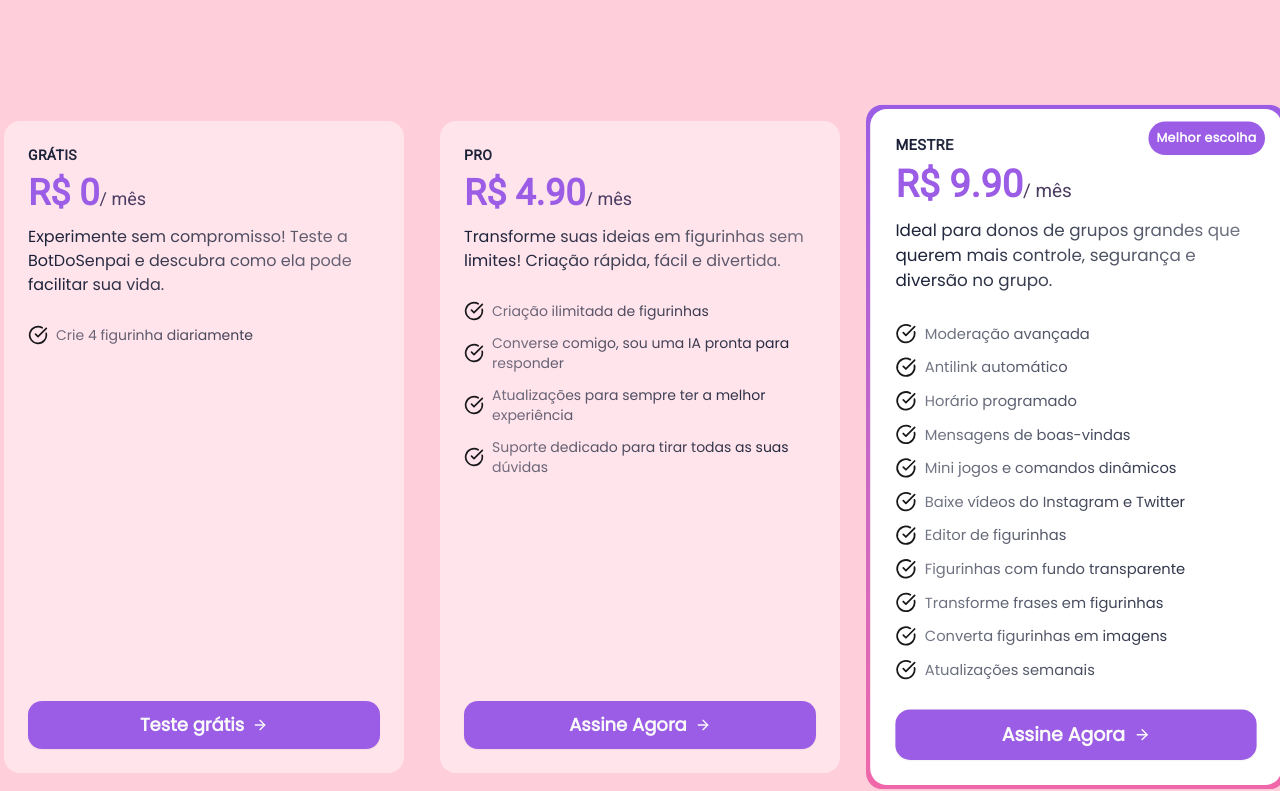
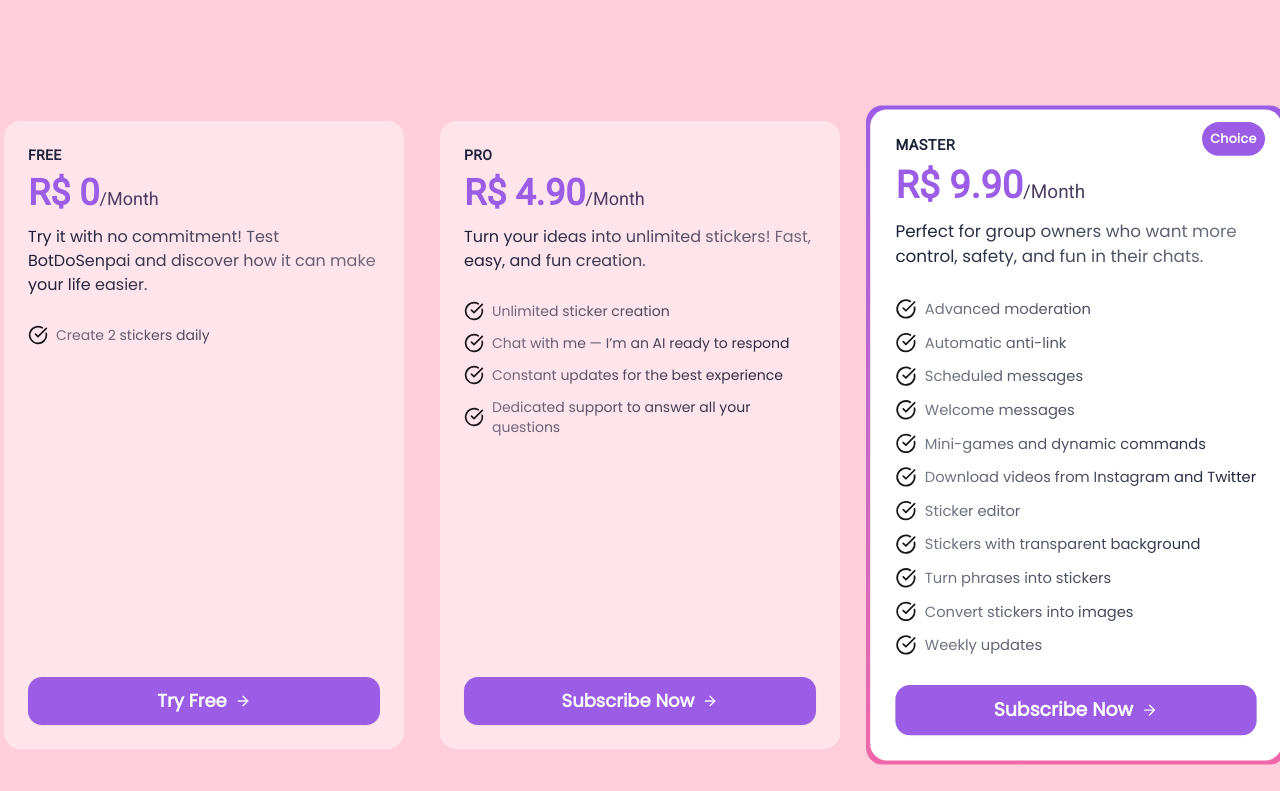
Before and after one commit to PedroMarques391/senpaiLP, a Next.js app: page /en in a window 1280 px wide. Shown: the part 2662-3453 px from the top of the page. Built offline with nearby package versions, Linux system fonts and the light colour scheme.

Commit message:
feat: add translations in Services.tsx.

```diff
--- a/messages/en.json
+++ b/messages/en.json
@@ -234,7 +234,7 @@
                 "service": "Free",
                 "description": "Try it with no commitment! Test BotDoSenpai and discover how it can make your life easier.",
                 "characteristics": [
-                    "Create 4 stickers daily"
+                    "Create 2 stickers daily"
                 ],
                 "textButton": "Try Free"
             },
@@ -266,7 +266,9 @@
                     "Weekly updates"
                 ],
                 "textButton": "Subscribe Now"
-            }
+            },
+            "bestOption": "Choice",
+            "month": "Month"
         }
     }
 }
--- a/messages/pt.json
+++ b/messages/pt.json
@@ -235,7 +235,7 @@
                 "service": "Grátis",
                 "description": "Experimente sem compromisso! Teste a BotDoSenpai e descubra como ela pode facilitar sua vida.",
                 "characteristics": [
-                    "Crie 4 figurinha diariamente"
+                    "Crie 2 figurinha diariamente"
                 ],
                 "textButton": "Teste grátis"
             },
@@ -267,7 +267,9 @@
                     "Atualizações semanais"
                 ],
                 "textButton": "Assine Agora"
-            }
+            },
+            "bestOption": "Melhor escolha",
+            "month": "Mês"
         }
     }
 }
--- a/src/app/[locale]/page.tsx
+++ b/src/app/[locale]/page.tsx
@@ -58,11 +58,11 @@ export default function Home() {
           {services.map((service, index) => (
             <Services
               key={index}
-              service={service.service}
+              service={t(`${service.service}`)}
               value={service.value}
-              description={service.description}
-              characteristics={service.characteristics}
-              textButton={service.textButton}
+              description={t(`${service.description}`)}
+              characteristics={t.raw(`${service.characteristics}`)}
+              textButton={t(`${service.textButton}`)}
               bestOption={service?.bestOption}
               paymentLink={service.paymentLink}
             />
--- a/src/components/sections/Services.tsx
+++ b/src/components/sections/Services.tsx
@@ -5,6 +5,7 @@ import { ArrowRight, CheckCircle } from "lucide-react";
 import { motion, useInView } from "motion/react";
 import Link from "next/link";
 import { IServices } from "@/src/types";
+import { useTranslations } from "next-intl";
 
 const Services = ({
     service,
@@ -20,13 +21,14 @@ const Services = ({
 
     const listRef = useRef(null);
     const isInListView = useInView(listRef);
+const t = useTranslations("components.services");
 
     return (
         <div className={`${bestOption ? "scale-105 bg-gradient-to-t from-primary-theme/80  to-content-primary p-1" : "p-6"}  max-w-[400px] bg-surface-card rounded-2xl h-auto md:h-full group`}>
             <div className={`${bestOption && "bg-[#ffffff] rounded-2xl p-6"} relative flex flex-col h-auto md:h-full`}>
                 {bestOption && (
                     <span className="absolute top-3 right-4 bg-content-primary text-white text-xs p-2 rounded-full font-semibold tracking-wide z-10 ">
-                        Melhor escolha
+                        {t("bestOption")}
                     </span>
                 )}
 
@@ -48,7 +50,7 @@ const Services = ({
                         className="text-4xl font-extrabold text-content-primary mt-2"
                     >
                         R$ {value}
-                        <span className="text-lg font-medium text-content-secondary">/ mês</span>
+                        <span className="text-lg font-medium text-content-secondary">/{t("month")}</span>
                     </motion.h2>
 
                     <motion.p
--- a/src/data/data.services.ts
+++ b/src/data/data.services.ts
@@ -2,50 +2,36 @@ import { IServices } from "../types";
 
 const services: IServices[] = [
     {
-        service: "Grátis",
+        service: "components.services.free.service",
         value: "0",
-        description: "Experimente sem compromisso! Teste a BotDoSenpai e descubra como ela pode facilitar sua vida.",
+        description: "components.services.free.description",
         characteristics: [
-            "Crie 4 figurinha diariamente",
+            "components.services.free.characteristics",
         ],
-        textButton: "Teste grátis",
+        textButton: "components.services.free.textButton",
         bestOption: false,
         paymentLink: "https://wa.me/555497153068?text=Ol%C3%A1%20senpai"
-
     },
     {
-        service: "Pro",
+        service: "components.services.pro.service",
         value: "4.90",
-        description: "Transforme suas ideias em figurinhas sem limites! Criação rápida, fácil e divertida.",
+        description: "components.services.pro.description",
         characteristics: [
-            "Criação ilimitada de figurinhas",
-            "Converse comigo, sou uma IA pronta para responder",
-            "Atualizações para sempre ter a melhor experiência",
-            "Suporte dedicado para tirar todas as suas dúvidas"
+            "components.services.pro.characteristics",
+
         ],
-        textButton: "Assine Agora",
+        textButton: "components.services.pro.textButton",
         bestOption: false,
-        paymentLink: "https://www.mercadopago.com.br/subscriptions/checkout?preapproval_plan_id=2c9380849564460a0195691fcd1802b6",
-
+        paymentLink: "https://www.mercadopago.com.br/subscriptions/checkout?preapproval_plan_id=2c9380849564460a0195691fcd1802b6"
     },
     {
-        service: "Mestre",
+        service: "components.services.master.service",
         value: "9.90",
-        description: "Ideal para donos de grupos grandes que querem mais controle, segurança e diversão no grupo.",
+        description: "components.services.master.description",
         characteristics: [
-            "Moderação avançada",
-            "Antilink automático",
-            "Horário programado",
-            "Mensagens de boas-vindas",
-            "Mini jogos e comandos dinâmicos",
-            "Baixe vídeos do Instagram e Twitter",
-            "Editor de figurinhas",
-            "Figurinhas com fundo transparente",
-            "Transforme frases em figurinhas",
-            "Converta figurinhas em imagens",
-            "Atualizações semanais"
+            "components.services.master.characteristics",
         ],
-        textButton: "Assine Agora",
+        textButton: "components.services.master.textButton",
         bestOption: true,
         paymentLink: "https://www.mercadopago.com.br/subscriptions/checkout?preapproval_plan_id=2c938084943cdeb601943d5af5f8005c"
     }
--- a/src/types/services.ts
+++ b/src/types/services.ts
@@ -3,7 +3,7 @@ export interface IServices {
     value: string
     description: string
     characteristics: string[]
-    textButton: "Teste grátis" | "Assine Agora",
+    textButton: string,
     bestOption: boolean,
     paymentLink: string
 
```
